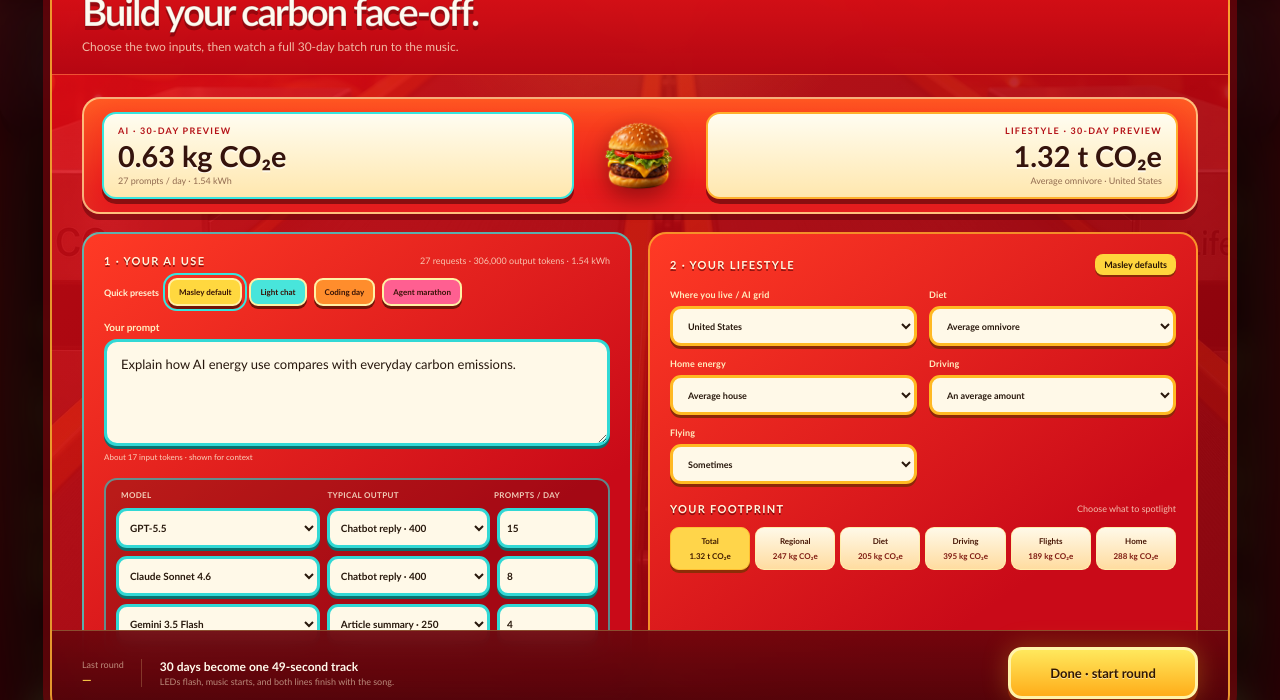
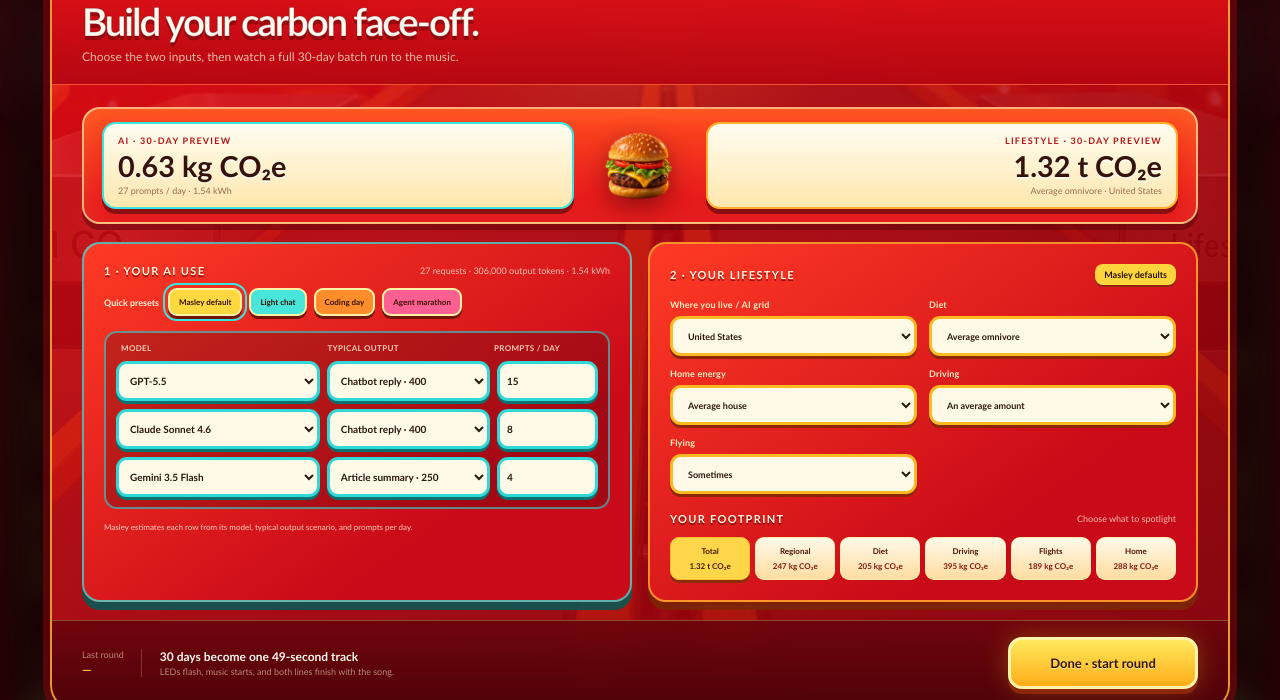
Before and after one commit to erictfree/Carbon-Footprint-AI-Visualizer, a website built with Vite: page index.html in a window 1280 px wide. Shown: the part 67-767 px from the top of the page. Built offline with nearby package versions, Linux system fonts and the light colour scheme.

Commit message:
fix: remove decorative prompt input

```diff
--- a/src/game/setup.ts
+++ b/src/game/setup.ts
@@ -7,12 +7,10 @@
 }
 
 export interface GameSetupInputs extends GameUsageRowInputs {
-  prompt: string;
   additionalRows?: GameUsageRowInputs[];
 }
 
 export const DEFAULT_GAME_SETUP: GameSetupInputs = {
-  prompt: 'Explain how AI energy use compares with everyday carbon emissions.',
   model: 'gpt-5.5',
   outputTokens: 400,
   promptsPerDay: 15,
@@ -22,16 +20,10 @@
   ],
 };
 
-export function estimatePromptInputTokens(prompt: string): number {
-  const normalized = prompt.trim().replace(/\s+/g, ' ');
-  return Math.max(1, Math.ceil(normalized.length / 4));
-}
-
 export function createGameUsageAggregate(
   inputs: GameSetupInputs,
   date = new Date(),
 ): UsageAggregate {
-  const inputTokensPerRequest = estimatePromptInputTokens(inputs.prompt);
   const rows = [
     {
       model: inputs.model,
@@ -47,12 +39,11 @@
 
   const models = rows.map((row) => ({
     model: row.model,
-    inputTokens: inputTokensPerRequest * row.promptsPerDay,
+    inputTokens: 0,
     outputTokens: row.outputTokens * row.promptsPerDay,
     requests: row.promptsPerDay,
   }));
   const requests = models.reduce((total, row) => total + row.requests, 0);
-  const inputTokens = models.reduce((total, row) => total + row.inputTokens, 0);
   const outputTokens = models.reduce((total, row) => total + row.outputTokens, 0);
 
   return {
@@ -61,7 +52,7 @@
     rowCount: models.length,
     start: new Date(date),
     end: new Date(date),
-    inputTokens,
+    inputTokens: 0,
     outputTokens,
     requests,
     models,
--- a/src/main.ts
+++ b/src/main.ts
@@ -14,7 +14,6 @@
 import {
   createGameUsageAggregate,
   DEFAULT_GAME_SETUP,
-  estimatePromptInputTokens,
 } from './game/setup';
 import {
   columnOffsetForIndex,
@@ -192,11 +191,6 @@
             <button class="setup-preset setup-preset--orange" type="button" data-game-preset="coding">Coding day</button>
             <button class="setup-preset setup-preset--pink" type="button" data-game-preset="agent">Agent marathon</button>
           </div>
-          <label class="prompt-field">
-            <span>Your prompt</span>
-            <textarea id="prompt-input" rows="4" required>${DEFAULT_GAME_SETUP.prompt}</textarea>
-            <small id="prompt-token-estimate">About ${estimatePromptInputTokens(DEFAULT_GAME_SETUP.prompt)} input tokens · shown for context</small>
-          </label>
           <div class="ai-usage-rows" aria-label="Daily AI usage mix">
             <div class="ai-usage-row ai-usage-row--head" aria-hidden="true"><span>Model</span><span>Typical output</span><span>Prompts / day</span></div>
             <div class="ai-usage-row">
@@ -215,7 +209,7 @@
               <label><span class="sr-only">Third prompts per day</span><input id="prompts-per-day-3" type="number" min="0" max="100000" step="1" value="${defaultAdditionalRows[1]?.promptsPerDay ?? 0}" required /></label>
             </div>
           </div>
-          <p class="game-note">Masley estimates each row from its typical output scenario. Your prompt and estimated input tokens are context only.</p>
+          <p class="game-note">Masley estimates each row from its model, typical output scenario, and prompts per day.</p>
         </section>
 
         <section class="settings-section game-panel game-panel--life">
@@ -368,7 +362,6 @@
 const dataDialog = byId<HTMLDialogElement>('data-dialog');
 const setupForm = byId<HTMLFormElement>('setup-form');
 const methodologyDialog = byId<HTMLDialogElement>('methodology-dialog');
-const promptInput = byId<HTMLTextAreaElement>('prompt-input');
 const modelSelect = byId<HTMLSelectElement>('model-select');
 const outputTokensSelect = byId<HTMLSelectElement>('output-tokens-select');
 const promptsPerDayInput = byId<HTMLInputElement>('prompts-per-day');
@@ -383,7 +376,7 @@
 const drivingSelect = byId<HTMLSelectElement>('driving-select');
 const flyingSelect = byId<HTMLSelectElement>('flying-select');
 
-const GAME_PRESETS: Record<string, Omit<Parameters<typeof createGameUsageAggregate>[0], 'prompt'>> = {
+const GAME_PRESETS: Record<string, Parameters<typeof createGameUsageAggregate>[0]> = {
   default: {
     model: DEFAULT_GAME_SETUP.model,
     outputTokens: DEFAULT_GAME_SETUP.outputTokens,
@@ -460,7 +453,6 @@
 
 function setupAggregateFromControls() {
   return createGameUsageAggregate({
-    prompt: promptInput.value,
     model: modelSelect.value,
     outputTokens: Number(outputTokensSelect.value),
     promptsPerDay: Number(promptsPerDayInput.value),
@@ -470,12 +462,6 @@
       promptsPerDay: Number(row.promptsPerDay.value),
     })),
   });
-}
-
-function syncPromptEstimate(): void {
-  const tokens = estimatePromptInputTokens(promptInput.value);
-  byId('prompt-token-estimate').textContent = `About ${tokens.toLocaleString('en-US')} input tokens · shown for context`;
-  syncRoundPreview();
 }
 
 function syncLifestylePreview(): void {
@@ -497,7 +483,6 @@
 }
 
 function resetSetupControls(): void {
-  promptInput.value = DEFAULT_GAME_SETUP.prompt;
   modelSelect.value = DEFAULT_GAME_SETUP.model;
   outputTokensSelect.value = String(DEFAULT_GAME_SETUP.outputTokens);
   promptsPerDayInput.value = String(DEFAULT_GAME_SETUP.promptsPerDay);
@@ -512,7 +497,7 @@
   regionSelect.value = DEFAULT_PROFILE.region;
   drivingSelect.value = DEFAULT_PROFILE.driving;
   flyingSelect.value = DEFAULT_PROFILE.flyingFrequency;
-  syncPromptEstimate();
+  syncRoundPreview();
   syncLifestylePreview();
 }
 
@@ -530,7 +515,7 @@
     }
     controls.promptsPerDay.value = String(row?.promptsPerDay ?? 0);
   });
-  syncPromptEstimate();
+  syncRoundPreview();
 }
 
 interface SideData {
@@ -657,7 +642,7 @@
       byId('last-round-summary').textContent = `${formatCarbon(sides.left.kgCo2e)} vs ${formatCarbon(sides.right.kgCo2e)}`;
     }
   }
-  syncPromptEstimate();
+  syncRoundPreview();
   syncLifestylePreview();
   if (!dataDialog.open) dataDialog.showModal();
   dataDialog.scrollTop = 0;
@@ -928,8 +913,7 @@
   });
 });
 
-promptInput.addEventListener('input', syncPromptEstimate);
-promptsPerDayInput.addEventListener('input', syncPromptEstimate);
+promptsPerDayInput.addEventListener('input', syncRoundPreview);
 modelSelect.addEventListener('change', syncRoundPreview);
 outputTokensSelect.addEventListener('change', syncRoundPreview);
 additionalUsageControls.forEach((controls) => {
--- a/src/styles.css
+++ b/src/styles.css
@@ -1766,30 +1766,6 @@
   color: rgba(255, 246, 219, 0.76);
 }
 
-.prompt-field {
-  display: grid;
-  gap: 6px;
-  color: #ffefc1;
-  font-size: 10px;
-  font-weight: 760;
-}
-
-.prompt-field textarea {
-  width: 100%;
-  min-height: 96px;
-  resize: vertical;
-  padding: 13px 14px;
-  color: #27170d;
-  border: 3px solid #ffb923;
-  border-radius: 13px;
-  background: #fff9e8;
-  box-shadow: inset 0 2px 0 rgba(80, 30, 5, 0.13), 0 4px 0 #8c2809;
-  font-family: var(--game-font);
-  font-size: 13px;
-  line-height: 1.45;
-}
-
-.prompt-field small,
 .game-note {
   color: rgba(255, 245, 218, 0.82);
   font-size: 8px;
@@ -1858,8 +1834,7 @@
 }
 
 .game-panel--ai select,
-.game-panel--ai input[type="number"],
-.game-panel--ai textarea {
+.game-panel--ai input[type="number"] {
   border-color: #32d8d5;
   box-shadow: 0 3px 0 #087370;
 }
```
Also changed, not shown: src/game/setup.test.ts (+1 -7 lines), README.md.
